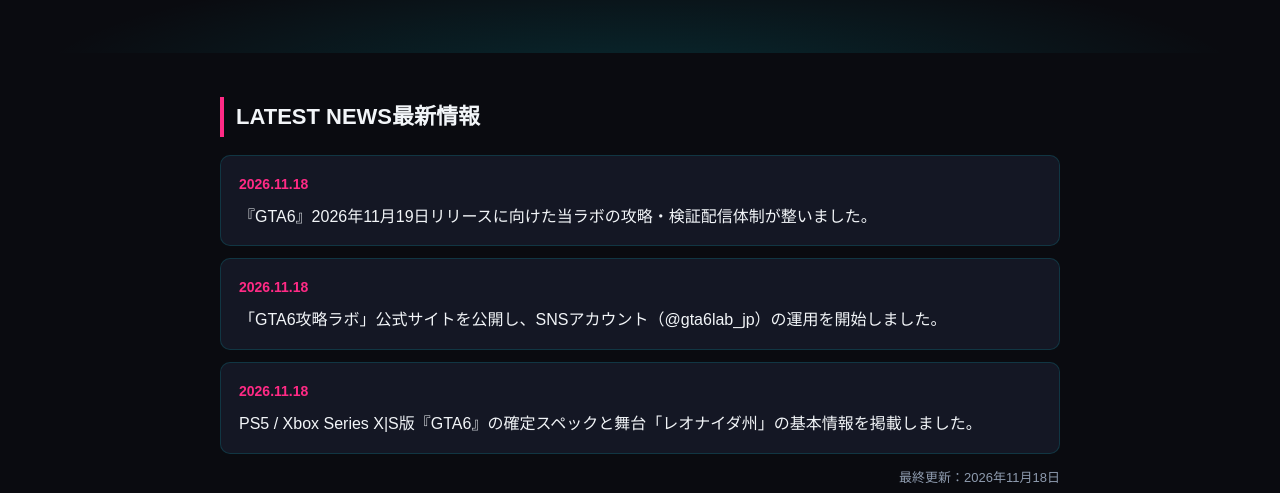
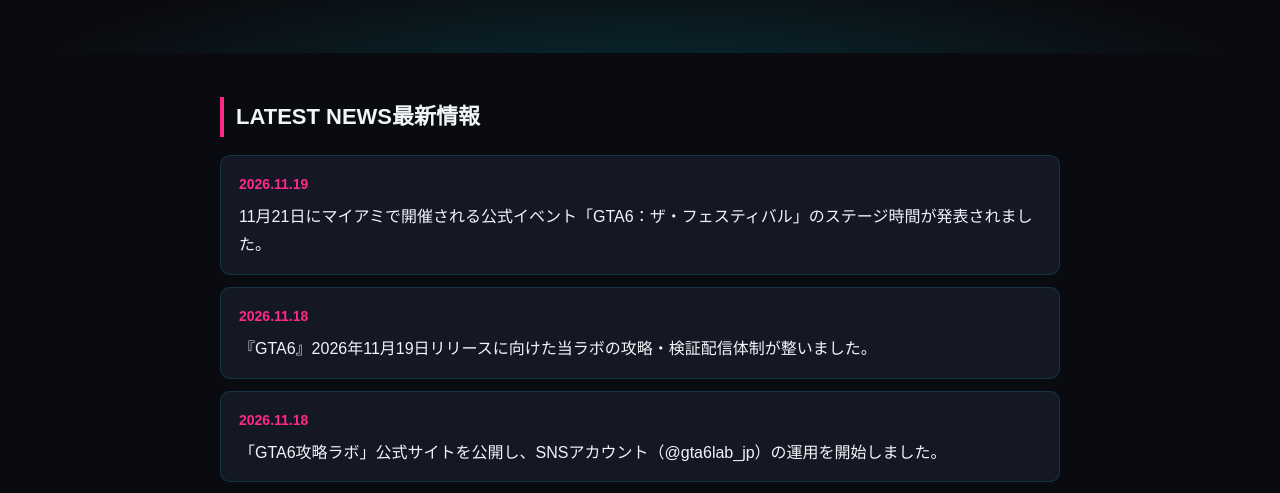
Before and after one commit to masaru1995/masaru1995.github.io, a plain HTML site: page gta6/index.html in a window 1280 px wide. Shown: the part 305-798 px from the top of the page. Drawn offline with Linux system fonts and the light colour scheme.

Commit message:
GTA6 news: Festival timetable (2026-11-19)

```diff
--- a/gta6/index.html
+++ b/gta6/index.html
@@ -24,7 +24,7 @@
 "name": "GTA6攻略ラボ",
 "url": "https://kurashinavi.dpdns.org/gta6/",
 "inLanguage": "ja",
-"dateModified": "2026-11-18",
+"dateModified": "2026-11-19",
 "about": { "@type": "VideoGame", "name": "Grand Theft Auto VI", "gamePlatform": ["PlayStation 5", "Xbox Series X|S"], "author": { "@type": "Organization", "name": "Rockstar Games"}, "datePublished": "2026-11-19"}
 },
 {
@@ -103,6 +103,10 @@ footer{margin-top:56px;padding:32px 0 48px;border-top:1px solid rgba(142,155,174
 <!-- NEWS:START -->
 <ul class="news">
 <li>
+<time datetime="2026-11-19">2026.11.19</time>
+<p>11月21日にマイアミで開催される公式イベント「GTA6：ザ・フェスティバル」のステージ時間が発表されました。</p>
+</li>
+<li>
 <time datetime="2026-11-18">2026.11.18</time>
 <p>『GTA6』2026年11月19日リリースに向けた当ラボの攻略・検証配信体制が整いました。</p>
 </li>
@@ -116,7 +120,7 @@ footer{margin-top:56px;padding:32px 0 48px;border-top:1px solid rgba(142,155,174
 </li>
 </ul>
 <!-- NEWS:END -->
-<p class="updated">最終更新：2026年11月18日</p>
+<p class="updated">最終更新：2026年11月19日</p>
 </section>
 
 <section id="spec">
```
